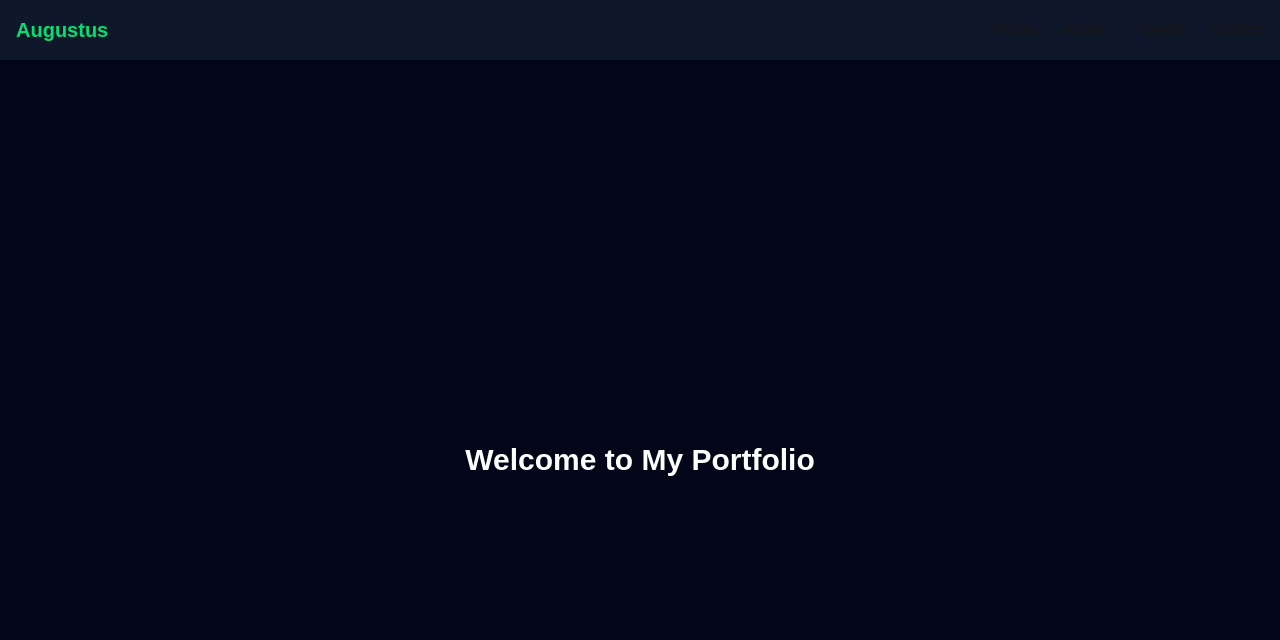
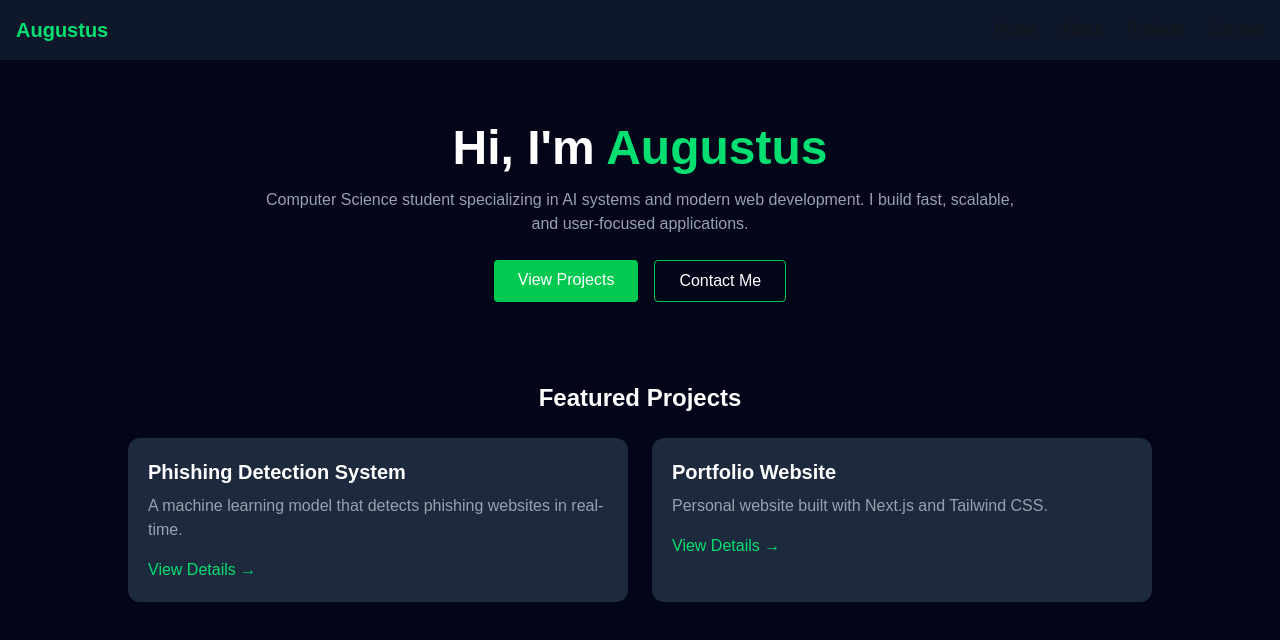
Before and after one commit to Augustu-tech/Portfolio-website, a Next.js app: page / in a window 1280 px wide. Shown: the top 640 px of the page. Built offline with nearby package versions, Linux system fonts and the light colour scheme.

Commit message:
New homapage

```diff
--- a/app/contact/page.tsx
+++ b/app/contact/page.tsx
@@ -2,14 +2,15 @@
 
 import { useState } from "react";
 
-export default function ContactPage() {
+export default function Contact() {
   const [form, setForm] = useState({
     name: "",
     email: "",
     message: "",
   });
 
-  const [status, setStatus] = useState<"idle" | "loading" | "success" | "error">("idle");
+  const [loading, setLoading] = useState(false);
+  const [status, setStatus] = useState("");
 
   const handleChange = (
     e: React.ChangeEvent<HTMLInputElement | HTMLTextAreaElement>
@@ -19,7 +20,8 @@ export default function ContactPage() {
 
   const handleSubmit = async (e: React.FormEvent) => {
     e.preventDefault();
-    setStatus("loading");
+    setLoading(true);
+    setStatus("");
 
     try {
       const res = await fetch("/api/contact", {
@@ -30,28 +32,30 @@ export default function ContactPage() {
         body: JSON.stringify(form),
       });
 
+      const data = await res.json();
+
       if (res.ok) {
-        setStatus("success");
+        setStatus("Message sent successfully!");
         setForm({ name: "", email: "", message: "" });
       } else {
-        setStatus("error");
+        setStatus(data.error || "Something went wrong");
       }
-    } catch {
-      setStatus("error");
+    } catch (error) {
+      setStatus("Failed to send message");
     }
+
+    setLoading(false);
   };
 
   return (
     <main className="min-h-screen bg-slate-950 text-white flex items-center justify-center p-6">
-      <div className="w-full max-w-xl bg-slate-900 p-8 rounded-2xl shadow-lg border border-slate-800">
 
-        {/* HEADER */}
-        <h1 className="text-3xl font-bold mb-2">Contact Me</h1>
-        <p className="text-gray-400 mb-6">
-          Have a project, idea, or opportunity? Let’s talk.
-        </p>
+      <div className="w-full max-w-lg">
 
-        {/* FORM */}
+        <h1 className="text-3xl font-bold mb-6 text-center">
+          Contact Me
+        </h1>
+
         <form onSubmit={handleSubmit} className="space-y-4">
 
           <input
@@ -60,8 +64,8 @@ export default function ContactPage() {
             placeholder="Your Name"
             value={form.name}
             onChange={handleChange}
+            className="w-full p-3 rounded bg-slate-800"
             required
-            className="w-full p-3 bg-slate-800 rounded-lg border border-slate-700 focus:outline-none focus:ring-2 focus:ring-green-500 transition"
           />
 
           <input
@@ -70,8 +74,8 @@ export default function ContactPage() {
             placeholder="Your Email"
             value={form.email}
             onChange={handleChange}
+            className="w-full p-3 rounded bg-slate-800"
             required
-            className="w-full p-3 bg-slate-800 rounded-lg border border-slate-700 focus:outline-none focus:ring-2 focus:ring-green-500 transition"
           />
 
           <textarea
@@ -79,33 +83,27 @@ export default function ContactPage() {
             placeholder="Your Message"
             value={form.message}
             onChange={handleChange}
+            className="w-full p-3 rounded bg-slate-800"
+            rows={5}
             required
-            className="w-full p-3 bg-slate-800 rounded-lg border border-slate-700 h-32 focus:outline-none focus:ring-2 focus:ring-green-500 transition"
           />
 
           <button
             type="submit"
-            disabled={status === "loading"}
-            className="w-full bg-green-500 hover:bg-green-600 transition px-5 py-3 rounded-lg font-semibold disabled:opacity-50"
+            disabled={loading}
+            className="w-full bg-green-500 px-6 py-2 rounded"
           >
-            {status === "loading" ? "Sending..." : "Send Message"}
+            {loading ? "Sending..." : "Send Message"}
           </button>
+
+          {status && (
+            <p className="mt-3 text-center text-gray-300">{status}</p>
+          )}
+
         </form>
 
-        {/* STATUS MESSAGES */}
-        {status === "success" && (
-          <p className="mt-4 text-green-400">
-            ✅ Message sent successfully!
-          </p>
-        )}
+      </div>
 
-        {status === "error" && (
-          <p className="mt-4 text-red-400">
-            ❌ Something went wrong. Try again.
-          </p>
-        )}
-
-      </div>
     </main>
   );
 }
--- a/app/page.tsx
+++ b/app/page.tsx
@@ -1,9 +1,91 @@
+"use client";
+
+import { motion } from "framer-motion";
+import Link from "next/link";
+import { projects } from "@/data/projects";
+
 export default function Home() {
   return (
-    <main className="flex items-center justify-center min-h-screen bg-slate-950 text-white">
-      <h1 className="text-3xl font-bold">
-        Welcome to My Portfolio
-      </h1>
+    <main className="min-h-screen bg-slate-950 text-white px-6 py-16">
+
+      {/* HERO SECTION */}
+      <section className="flex flex-col items-center text-center max-w-3xl mx-auto">
+
+        <motion.h1
+          initial={{ opacity: 0, y: 40 }}
+          animate={{ opacity: 1, y: 0 }}
+          transition={{ duration: 0.8 }}
+          className="text-4xl md:text-5xl font-bold"
+        >
+          Hi, I'm <span className="text-green-400">Augustus</span>
+        </motion.h1>
+
+        <motion.p
+          initial={{ opacity: 0, y: 40 }}
+          animate={{ opacity: 1, y: 0 }}
+          transition={{ duration: 1 }}
+          className="mt-4 text-gray-400"
+        >
+          Computer Science student specializing in AI systems and modern web development.
+          I build fast, scalable, and user-focused applications.
+        </motion.p>
+
+        {/* CTA BUTTONS */}
+        <motion.div
+          initial={{ opacity: 0 }}
+          animate={{ opacity: 1 }}
+          transition={{ delay: 0.5 }}
+          className="mt-6 flex gap-4"
+        >
+          <Link
+            href="/projects"
+            className="bg-green-500 px-6 py-2 rounded"
+          >
+            View Projects
+          </Link>
+
+          <Link
+            href="/contact"
+            className="border border-green-500 px-6 py-2 rounded"
+          >
+            Contact Me
+          </Link>
+        </motion.div>
+
+      </section>
+
+      {/* FEATURED PROJECTS */}
+      <section className="mt-20 max-w-5xl mx-auto">
+
+        <h2 className="text-2xl font-bold mb-6 text-center">
+          Featured Projects
+        </h2>
+
+        <div className="grid md:grid-cols-2 gap-6">
+          {projects.slice(0, 2).map((project) => (
+            <motion.div
+              key={project.id}
+              whileHover={{ scale: 1.05 }}
+              className="bg-slate-800 p-5 rounded-xl"
+            >
+              <h3 className="text-xl font-bold">{project.title}</h3>
+
+              <p className="text-gray-400 mt-2">
+                {project.description}
+              </p>
+
+              <Link
+                href={`/projects/${project.slug}`}
+                className="text-green-400 mt-4 inline-block"
+              >
+                View Details →
+              </Link>
+            </motion.div>
+          ))}
+        </div>
+
+      </section>
+
     </main>
   );
 }
--- a/components/projectCard.tsx
+++ b/components/projectCard.tsx
@@ -1,12 +1,29 @@
+"use client";
+
+import { motion } from "framer-motion";
 import Link from "next/link";
-import { Project } from "@/data/projects";
+
+type Project = {
+    slug: string;
+    title: string;
+    description: string;
+    tech: string[];
+    github: string;
+    demo: string;
+};
 
 export default function ProjectCard({ project }: { project: Project }) {
     return (
-        <div className="bg-slate-800 p-5 rounded-xl shadow-md">
+        <motion.div
+            whileHover={{ scale: 1.05 }}
+            transition={{ duration: 0.3 }}
+            className="bg-slate-800 p-5 rounded-xl shadow-md"
+        >
             <h2 className="text-xl font-bold">{project.title}</h2>
 
-            <p className="text-gray-400 mt-2">{project.description}</p>
+            <p className="text-gray-400 mt-2">
+                {project.description}
+            </p>
 
             <div className="mt-3 flex flex-wrap gap-2">
                 {project.tech.map((t) => (
@@ -20,18 +37,13 @@ export default function ProjectCard({ project }: { project: Project }) {
                 <a href={project.github} className="text-green-400">
                     GitHub
                 </a>
-
                 <a href={project.demo} className="text-green-400">
                     Live Demo
                 </a>
-
-                <Link
-                    href={`/projects/${project.slug}`}
-                    className="text-green-400"
-                >
+                <Link href={`/projects/${project.slug}`} className="text-green-400">
                     View Details
                 </Link>
             </div>
-        </div>
+        </motion.div>
     );
 }
--- a/package.json
+++ b/package.json
@@ -9,6 +9,7 @@
     "lint": "eslint"
   },
   "dependencies": {
+    "framer-motion": "^12.38.0",
     "next": "16.2.1",
     "react": "19.2.4",
     "react-dom": "19.2.4",
```
Also changed, not shown: 1 other file (tests, documents, lock files or other folders).
